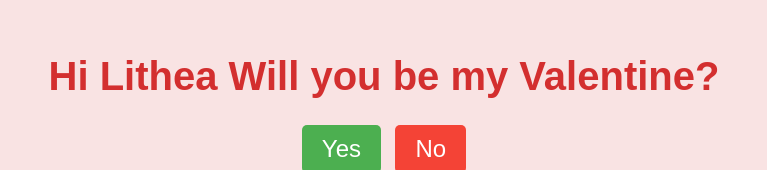
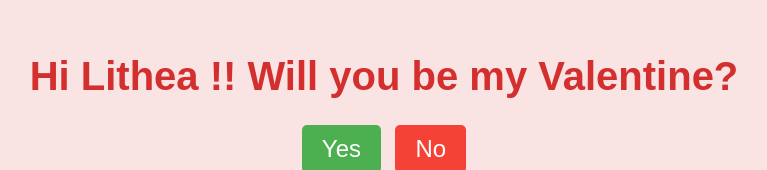
Before and after one commit to KaynUZI/Happy-Valentines, a plain HTML site: page index.html in a window 1280 px wide. Shown: the part 138-308 px from the top of the page, without its empty margins (256-1023 px from the left). Drawn offline with Linux system fonts and the light colour scheme.

Commit message:
Add files via upload

```diff
--- a/index.html
+++ b/index.html
@@ -3,12 +3,12 @@
 <head>
     <meta charset="UTF-8">
     <meta name="viewport" content="width=device-width, initial-scale=1.0">
-    <title>Hi Lithea Will You Be My Valentine?</title>
+    <title>Hi Lithea!! Will You Be My Valentine?</title>
     <link rel="stylesheet" href="styles.css">
 </head>
 <body>
     <div class="container">
-        <h1>Hi Lithea Will you be my Valentine?</h1>
+        <h1>Hi Lithea !! Will you be my Valentine?</h1>
         <div class="buttons">
             <button class="yes-button" onclick="handleYesClick()">Yes</button>
             <button class="no-button" onclick="handleNoClick()">No</button>
```
